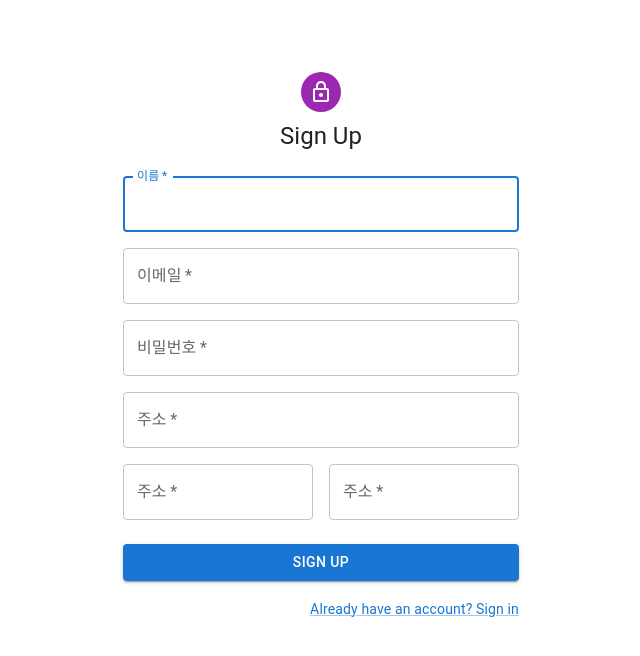
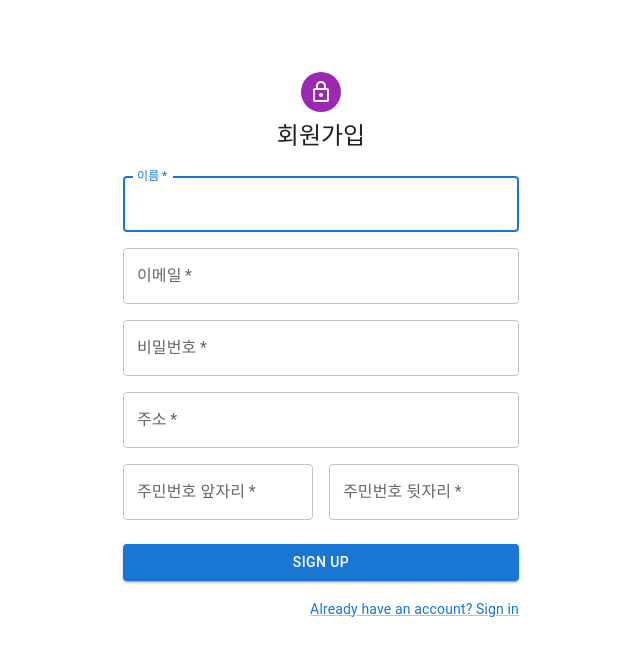
Before and after one commit to tevem1207/th-react-template, a React (Create React App) app in the folder sign-in-and-up/: page /signup in a window 1280 px wide. Shown: the top 656 px of the page, without its empty margins (319-959 px from the left). Built offline with nearby package versions, Linux system fonts and the light colour scheme.

Commit message:
Feat rrn input

```diff
--- /dev/null
+++ b/sign-in-and-up/src/components/auth/RRNForm.tsx
@@ -0,0 +1,54 @@
+import { useState } from "react";
+import TextField from "@mui/material/TextField";
+import Grid from "@mui/material/Grid";
+
+export default function SignUpForm() {
+  const [rrnFirst, setRrnFirst] = useState<string>("");
+  const [rrnLast, setRrnLast] = useState<string>("");
+
+  const handleFirstChange = (
+    value: string
+  ) => {
+    const regex = /^[0-9\b]{1,6}$/;
+    if (value === "" || regex.test(value)) {
+      setRrnFirst(value);
+    }
+  };
+
+  const handleLastChange = (
+    value: string
+  ) => {
+    const regex = /^[0-9\b]{1,7}$/;
+    if (value === "" || regex.test(value)) {
+      setRrnLast(value);
+    }
+  };
+
+  return (
+    <>
+      <Grid item xs={6}>
+        <TextField
+          required
+          fullWidth
+          name="rrnFirst"
+          label="주민번호 앞자리"
+          id="rrnFirst"
+          onChange={(event) => handleFirstChange(event.target.value)}
+          value={rrnFirst}
+        />
+      </Grid>
+      <Grid item xs={6}>
+        <TextField
+          required
+          fullWidth
+          name="rrnLast"
+          label="주민번호 뒷자리"
+          type="password"
+          id="rrnLast"
+          onChange={(event) => handleLastChange(event.target.value)}
+          value={rrnLast}
+        />
+      </Grid>
+    </>
+  );
+}
--- a/sign-in-and-up/src/components/auth/SignUpForm.tsx
+++ b/sign-in-and-up/src/components/auth/SignUpForm.tsx
@@ -1,9 +1,11 @@
+import React from 'react';
 import { Link as RouterLink } from 'react-router-dom';
 import Button from '@mui/material/Button';
 import TextField from '@mui/material/TextField';
 import Link from '@mui/material/Link';
 import Grid from '@mui/material/Grid';
 import Box from '@mui/material/Box';
+import RRNForm from 'components/auth/RRNForm'
 
 export default function SignUpForm() {
   const handleSubmit = (event: React.FormEvent<HTMLFormElement>) => {
@@ -56,31 +58,11 @@ export default function SignUpForm() {
             fullWidth
             name="address"
             label="주소"
-            type="address"
             id="address"
             autoComplete="address"
           />
         </Grid>
-        <Grid item xs={6}>
-          <TextField
-            required
-            fullWidth
-            name="rrnFirst"
-            label="주소"
-            type="number"
-            id="rrnFirst"
-          />
-        </Grid>
-        <Grid item xs={6}>
-          <TextField
-            required
-            fullWidth
-            name="rrnLast"
-            label="주소"
-            type="number"
-            id="rrnLast"
-          />
-        </Grid>
+        <RRNForm />
       </Grid>
       <Button
         type="submit"
--- a/sign-in-and-up/src/pages/SignUp/SignUp.tsx
+++ b/sign-in-and-up/src/pages/SignUp/SignUp.tsx
@@ -6,14 +6,6 @@ import Container from '@mui/material/Container';
 import SignUpForm from 'components/auth/SignUpForm';
 
 export default function SignUp() {
-  const handleSubmit = (event: React.FormEvent<HTMLFormElement>) => {
-    event.preventDefault();
-    const data = new FormData(event.currentTarget);
-    console.log({
-      email: data.get('email'),
-      password: data.get('password'),
-    });
-  };
 
   return (
     <Container component="main" maxWidth="xs">
@@ -29,7 +21,7 @@ export default function SignUp() {
           <LockOutlinedIcon />
         </Avatar>
         <Typography component="h1" variant="h5">
-          Sign Up
+          회원가입
         </Typography>
         <SignUpForm />
       </Box>
```
